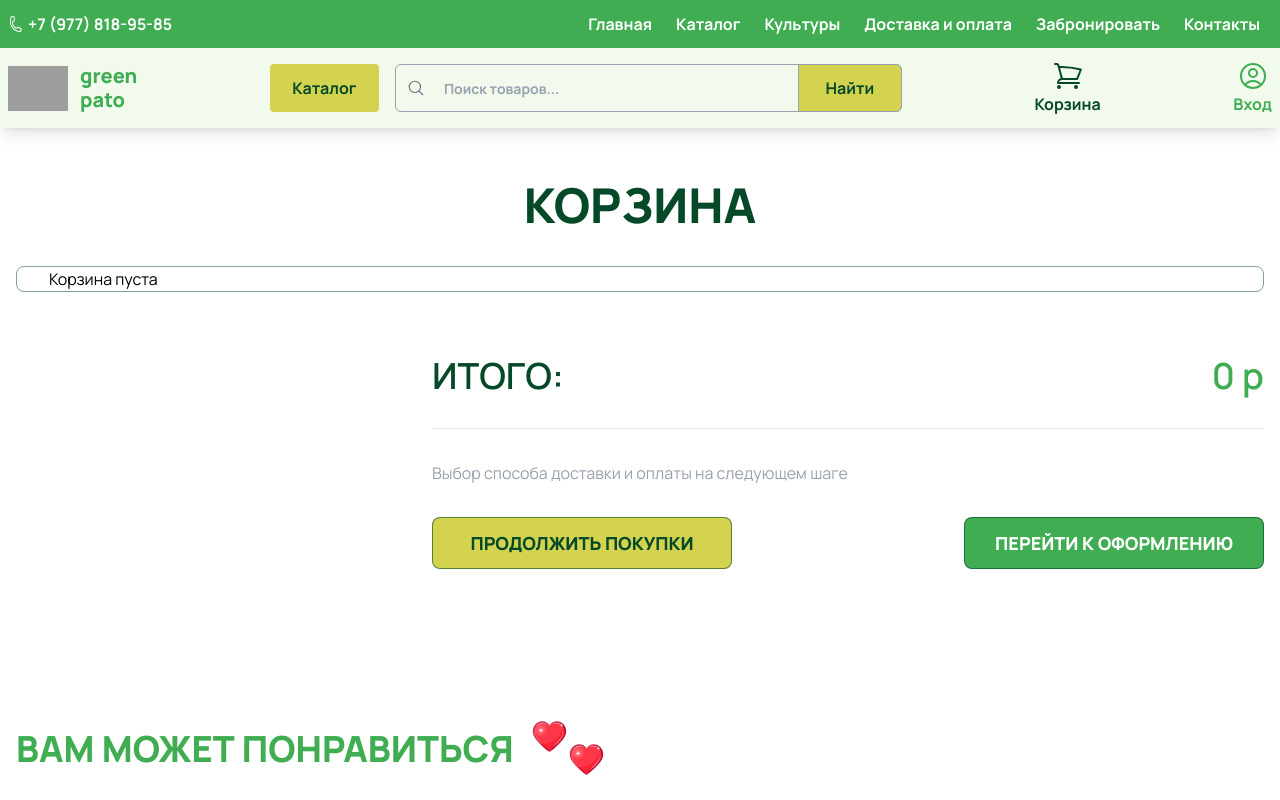
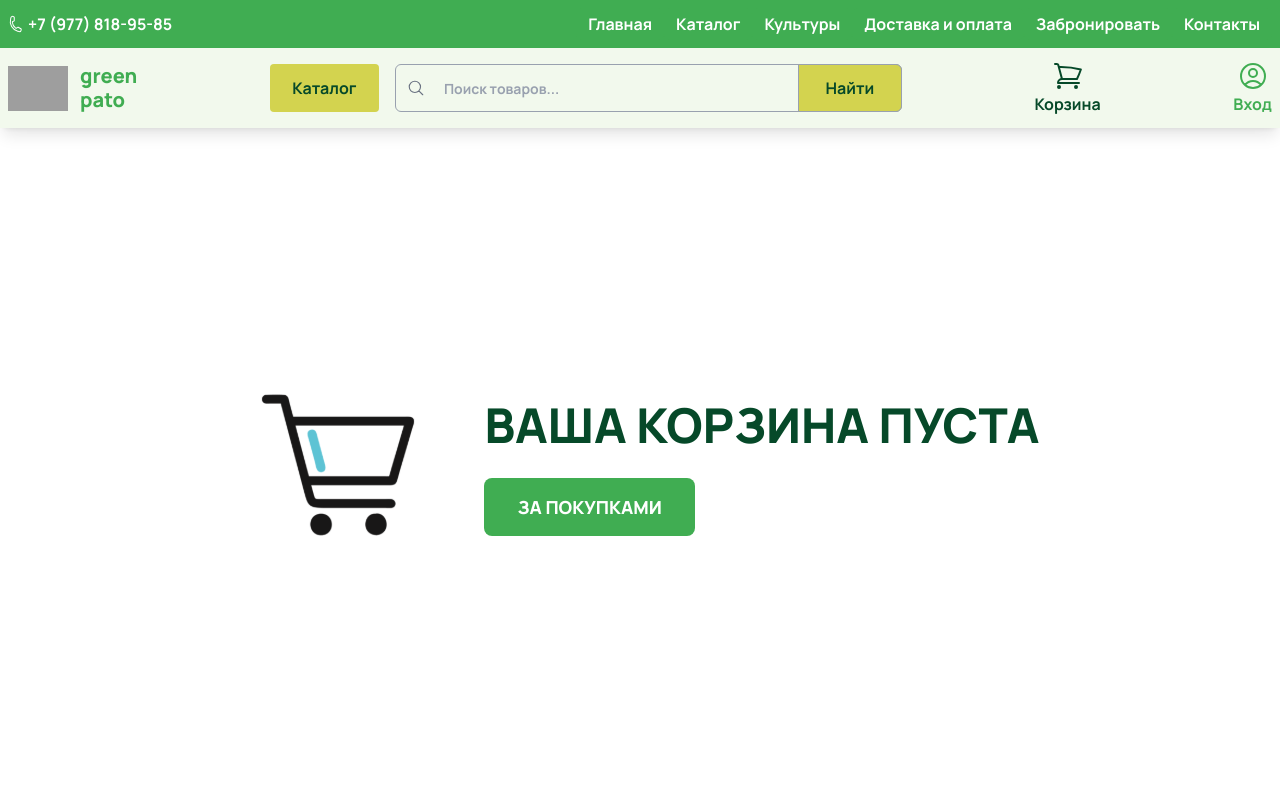
Before and after one commit to yuthala/gp-vps, a Next.js app: page /shopping-cart in a window 1280 px wide. Shown: the top 800 px of the page. Built offline with nearby package versions, Linux system fonts and the light colour scheme; grey boxes are pictures that could not be loaded; a web font is replaced by a local one.

Commit message:
emptyCart component

```diff
--- a/app/lib/actions.ts
+++ b/app/lib/actions.ts
@@ -201,7 +201,7 @@ export async function getProductCard(pathName: string, cropName?: string) {
 		{imageSrc: ['/products/shadeyka_bulb.webp', '/products/shadeyka.webp'], description: 'описание Шадейка бульбочки', descriptionDetails: 'Сорт “Шадейка” - высокоурожайный и неприхотливый озимый сорт чеснока. Один из самых современных сортов чеснока, генетически устойчив к болезням. Сорт специально  выведен  для сурового российского климата.  Срок созревания 110-120 дней. <br/> Рекомендуется раз в 3-4 года обновлять посевной материал путем размножения чеснока через бульбочки, чтобы избежать “вырождения” чеснока  и каждый год получать крупные и здоровые головки.',
 			cropSort: 'Шадейка', cropName: 'shadeyka', tags: ['#чеснок', '#бульбочка', '#Шадейка'], packageSize: [0.5, 1, 2], cropSize: '4-9 мм', pathName: 'bulb', onStockStatus: 'expected', price: 400, measureUnit: 100, estimatedOnStockDate: '10.08.2026', id: 6},
 		{imageSrc: ['/products/lyubasha_odnozubok.webp', '/products/lyubasha.webp'], description: 'описание Любаша однозубок', descriptionDetails: '"Любаша" - высокоурожайный, неприхотливый сорт озимого чеснока. Срок созревания 100-110  дней. Головка крупная, весом до 120 г, состоит из 5-7 крупных зубчиков. <br/> Меньше хлопот и мусора, больше посевного материала! Зубки чеснока отборного качества: без мусора, повреждений и некондиции - то, что нужно для осенней посадки. Экономит ваше время и деньги.',
-			cropName: 'lyubasha', cropSort: 'Любаша', tags: ['#чеснок', '#однозубок', '#Любаша'], packageSize: [2.5, 5, 10], cropSize: 'крупная', pathName: 'odnozubok', onStockStatus: 'available', price: 1200, measureUnit: 100, id: 7},
+			cropName: 'lyubasha', cropSort: 'Любаша', tags: ['#чеснок', '#однозубок', '#Любаша'], packageSize: [2.5, 5, 10], cropSize: 'крупная', pathName: 'odnozubok', onStockStatus: 'available', price: 120, measureUnit: 100, id: 7},
 		{imageSrc: ['/products/komarov_odnozubok.webp', '/products/komarov.webp'], description: 'Однозубок чеснока, сорт Григорий Комаров, размер средний', descriptionDetails: 'Сорт “Григорий Комаров” - озимый стрелкующийся сорт чеснока с крупной головкой. Ароматный, вкус умеренно острый. Масса головки в среднем 90-100 г. Генетически устойчив к болезням. <br/> Однозубок - элитный посевной материал для обновления сорта. Представляет собой небольшую луковку, выращенную из воздушных луковиц чеснока.',
 			cropName: 'komarov', tags: ['#чеснок', '#однозубок', '#ГригорийКомаров'], packageSize: [2.5, 5, 10], cropSize: 'средняя', cropSort: 'Григорий Комаров', pathName: 'odnozubok', onStockStatus: 'available', price: 150, measureUnit: 100, estimatedOnStockDate: '10.08.2026', id: 8},
 		{imageSrc: ['/products/shadeyka_odnozubok.webp', '/products/shadeyka.webp'], description: 'Однозубок чеснока, сорт Шадейка, размер средний', descriptionDetails: 'Сорт “Шадейка” - высокоурожайный и неприхотливый озимый сорт чеснока. Один из самых современных сортов чеснока, генетически устойчив к болезням. Сорт специально  выведен  для сурового российского климата.  Срок созревания 110-120 дней. <br/> Однозубок - элитный посевной материал для обновления сорта. Представляет собой небольшую луковку, выращенную из воздушных луковиц чеснока.',
--- /dev/null
+++ b/app/test/page.tsx
@@ -0,0 +1,143 @@
+
+'use client'
+import { useState } from 'react';
+//import { User, Truck, CreditCard, X } from 'lucide-react'; // Используем lucide-react для иконок
+
+interface CartItem {
+  id: number;
+  name: string;
+  variety: string;
+  weight: string;
+  price: number;
+  quantity: number;
+}
+
+export default function CheckoutPage() {
+  const [deliveryCost, setDeliveryCost] = useState<number>(220);
+
+  const cartItems: CartItem[] = [
+    { id: 1, name: 'Воздушные луковицы чеснока', variety: 'Любаша', weight: '50 г', price: 320, quantity: 1 },
+    { id: 2, name: 'Луковицы шалота', variety: 'Квочка', weight: '250 г', price: 480, quantity: 1 },
+  ];
+
+  const subtotal = cartItems.reduce((acc, item) => acc + item.price * item.quantity, 0);
+
+  return (
+    <div className="max-w-5xl mx-auto p-6 font-sans text-gray-800 bg-white">
+      <header className="mb-8">
+        <button className="text-green-600 text-sm mb-4 flex items-center hover:underline">
+          ‹ Вернуться в корзину
+        </button>
+        <h1 className="text-3xl font-bold uppercase tracking-wide">Оформление заказа</h1>
+      </header>
+
+      <div className="grid grid-cols-1 lg:grid-cols-3 gap-8">
+        {/* ЛЕВАЯ КОЛОНКА: ФОРМЫ */}
+        <div className="lg:col-span-2 space-y-8">
+
+          {/* ШАГ 1: ПОЛУЧАТЕЛЬ */}
+          <section className="border rounded-lg p-6 relative">
+            <div className="absolute -left-3 top-6 bg-gray-200 text-gray-500 w-8 h-8 rounded-md flex items-center justify-center font-bold">1</div>
+            <h2 className="text-lg font-medium mb-4 ml-4">Получатель</h2>
+            <div className="grid grid-cols-1 md:grid-cols-2 gap-4">
+              <input type="text" placeholder="Фамилия *" className="border p-2 rounded w-full outline-none focus:border-green-500" />
+              <input type="text" placeholder="Имя *" className="border p-2 rounded w-full outline-none focus:border-green-500" />
+              <input type="email" placeholder="E-mail *" className="border p-2 rounded w-full outline-none focus:border-green-500" />
+              <div className="flex gap-2">
+                <input type="tel" placeholder="Телефон *" className="border p-2 rounded w-full outline-none focus:border-green-500" />
+                <button className="bg-yellow-400 hover:bg-yellow-500 px-4 py-2 rounded text-sm whitespace-nowrap transition-colors">
+                  ПОЛУЧИТЬ КОД
+                </button>
+              </div>
+            </div>
+            <textarea
+              placeholder="Комментарий к заказу"
+              className="border p-2 rounded w-full mt-4 h-32 resize-none outline-none focus:border-green-500"
+            />
+            <div className="mt-6 flex justify-center">
+              <button className="bg-green-600 hover:bg-green-700 text-white px-12 py-3 rounded font-bold transition-colors">
+                ДАЛЕЕ
+              </button>
+            </div>
+          </section>
+
+          {/* ШАГ 2: ДОСТАВКА */}
+          <section className="border rounded-lg p-6 relative opacity-60">
+             <div className="absolute -left-3 top-6 bg-gray-200 text-gray-500 w-8 h-8 rounded-md flex items-center justify-center font-bold">2</div>
+             <h2 className="text-lg font-medium mb-4 ml-4">Способ доставки</h2>
+             <p className="text-sm text-gray-500 mb-2">Выберите курьерскую службу</p>
+             <select className="border p-2 rounded w-full md:w-1/2 mb-4 bg-gray-50">
+               <option>Выберите...</option>
+             </select>
+
+             <div className="text-sm space-y-1">
+               <p className="text-gray-500">Посмотреть доступные адреса ПВЗ можно по ссылке:</p>
+               <a href="https://5post.ru" className="text-red-500 underline">https://5post.ru</a>
+             </div>
+
+             <div className="mt-4 grid grid-cols-1 md:grid-cols-2 gap-4">
+                <select className="border p-2 rounded w-full bg-gray-50">
+                   <option>Выберите...</option>
+                </select>
+                <input type="text" placeholder="Адрес *" className="border p-2 rounded w-full bg-gray-50" />
+             </div>
+
+             <div className="mt-4 text-sm text-gray-500">
+               Стоимость доставки: <span className="text-black font-bold ml-4">{deliveryCost} р</span>
+             </div>
+          </section>
+
+          {/* ШАГ 3: ОПЛАТА */}
+          <section className="border rounded-lg p-6 relative opacity-60">
+             <div className="absolute -left-3 top-6 bg-gray-200 text-gray-500 w-8 h-8 rounded-md flex items-center justify-center font-bold">3</div>
+             <h2 className="text-lg font-medium mb-4 ml-4">Способ оплаты</h2>
+             <div className="flex flex-wrap gap-4">
+               <div className="border rounded p-3 flex items-center gap-2 cursor-pointer hover:border-blue-400">
+                 <div className="w-6 h-6 bg-blue-500 rounded-full flex items-center justify-center text-[10px] text-white">SBP</div>
+                 <span className="text-xs uppercase font-bold">Система быстрых платежей</span>
+               </div>
+               <div className="border rounded p-3 flex items-center gap-2 cursor-pointer hover:border-blue-400">
+                 <div className="w-8 h-5 bg-gray-200 rounded"></div>
+                 <span className="text-xs uppercase font-bold">Банковская карта</span>
+               </div>
+             </div>
+          </section>
+
+
+        </div>
+
+        {/* ПРАВАЯ КОЛОНКА: ВАШ ЗАКАЗ */}
+        <aside className="lg:col-span-1">
+          <div className="bg-gray-50 rounded-lg p-6 border sticky top-6">
+            <h2 className="text-xl font-bold uppercase mb-6">Ваш заказ</h2>
+            <div className="space-y-6 mb-8">
+              {cartItems.map((item) => (
+                <div key={item.id} className="flex gap-3 relative">
+                  <div className="w-16 h-16 bg-gray-200 rounded overflow-hidden flex-shrink-0">
+                    {/* Заглушка для фото */}
+                    <div className="w-full h-full flex items-center justify-center text-gray-400 text-xs">IMG</div>
+                  </div>
+                  <div className="flex-1 pr-4">
+                    <p className="text-sm font-medium leading-tight">
+                      {item.name}, сорт {item.variety}, {item.weight}
+                    </p>
+                    <p className="text-sm mt-1 text-gray-600">{item.price} р x {item.quantity} шт</p>
+                  </div>
+                  <button className="absolute right-0 top-0 text-gray-400 hover:text-black">
+                    {/* <X size={16} /> */}
+										icon
+                  </button>
+                </div>
+              ))}
+            </div>
+
+            <div className="border-t pt-4 flex justify-between items-center">
+              <span className="text-lg font-bold text-green-700 uppercase tracking-widest">Итого:</span>
+              <span className="text-2xl font-bold">{subtotal} р</span>
+            </div>
+          </div>
+        </aside>
+      </div>
+    </div>
+  );
+};
--- a/app/ui/Button.tsx
+++ b/app/ui/Button.tsx
@@ -19,29 +19,34 @@ export default function Button({
   ...props
 }: ButtonProps) {
 
+	//dвсота кнопки
   const heightStyle = {
     52: 'h-[52px] px-6 py-3 text-base',
     58: 'h-[58px] px-7 py-4 text-lg',
     80: 'h-[80px] px-8 py-5 text-xl',
   }[height];
 
+	//цвет текста кнопки
   const colorStyle = {
     '#064929': 'text-[#064929]',
     '#F2F9ED': 'text-[#F2F9ED]',
 		'text-white': 'text-white'
   }[color];
 
+	//border
   const borderStyle = {
     '#064929': 'border border-[#064929]/60',
     'transparent': 'border border-transparent',
   }[borderColor];
 
+	//фон кнопки
   const bgStyle = {
     '#D3D34F': 'bg-[#D3D34F]',
     '#40AD52': 'bg-[#40AD52]',
     '#F2F9ED': 'bg-[#F2F9ED]',
   }[backgroundColor];
 
+	//постоянные классы
   const buttonClasses = `inline-flex items-center justify-center rounded-lg transition-all duration-200 focus:outline-none focus:ring-2 focus:ring-offset-2 focus:ring-[#064929] ${heightStyle} ${colorStyle} ${borderStyle} ${bgStyle} ${className}`;
 
   return (
--- a/app/ui/recommendedProducts/RecommendedProducts.tsx
+++ b/app/ui/recommendedProducts/RecommendedProducts.tsx
@@ -21,7 +21,7 @@ export default function RecommendedProducts() {
   const selected = shuffled.slice(0, 3);
 
   return (
-    <section className="pt-20">
+    <section className="pt-10 sm:pt-20">
 			<div className="flex items-center gap-4 pb-6 sm:pb-10">
 				<h5>Вам может понравиться</h5>
 					<Image
--- a/app/ui/shoppingCart/ShoppingCartComponent.tsx
+++ b/app/ui/shoppingCart/ShoppingCartComponent.tsx
@@ -9,6 +9,7 @@ import Button from '@/app/ui/Button';
 import ShoppingCartLine from './ShoppingCartLine';
 import { deleteItemFromCart } from "../../lib/shoppingCartActions";
 import RecommendedProducts from "../recommendedProducts/RecommendedProducts";
+import CartEmpty from "./cartEmpty";
 
 
 export default function ShoppingCartComponent() {
@@ -39,19 +40,25 @@ export default function ShoppingCartComponent() {
 
   return (
 	<div className="flex flex-col items-center gap-4 sm:gap-8 px-2 sm:px-4">
+			{shoppingCart?.cartItems && shoppingCart.cartItems.length > 0 ? (
+				<>
 					<Heading level={2} className="">Корзина</Heading>
 					<div className="w-full rounded-lg border  border-[#064929]/50 px-4 sm:px-8 flex flex-col divide-y divide-gray-200">
-        {shoppingCart?.cartItems && shoppingCart.cartItems.length > 0 ? (
-          shoppingCart.cartItems.map((item: CartItem, index: number) => (
+						{shoppingCart.cartItems.map((item: CartItem, index: number) => (
 							<div className="py-4 sm:py-8" key={index}>
 								<ShoppingCartLine item={item} index={index} onRemove={() => handleRemoveItem(item)}/>
 							</div>
-          ))
+						))}
+					</div>
+				</>
+
 			) : (
-          <div>Корзина пуста</div>
+				<CartEmpty/>
 			)}
-      </div>
 
+
+			{shoppingCart?.cartItems && shoppingCart.cartItems.length > 0 && (
+				<>
 					<div className="flex justify-end w-full">
 						<div className="py-4 sm:py-8 w-full lg:w-2/3 border-b border-gray-200">
 							<Pricing
@@ -89,7 +96,8 @@ export default function ShoppingCartComponent() {
 							</Link>
 						</div>
 					</div>
-
+				</>
+			)}
 			<div>
 				<RecommendedProducts />
 			</div>
--- a/app/ui/shoppingCart/ShoppingCartLine.tsx
+++ b/app/ui/shoppingCart/ShoppingCartLine.tsx
@@ -47,7 +47,7 @@ export default function ShoppingCartLine({ item, index, onRemove }: ShoppingCart
       </div>
 
       {/* Description */}
-      <div className="flex text-center text-lg sm:text-2xl text-foreground font-extrabold  sm:col-span-1">
+      <div className="flex text-lg sm:text-2xl text-foreground font-extrabold  sm:col-span-1">
         {item.description}, {item.packageSize * item.measureUnit} г
       </div>
 
--- /dev/null
+++ b/app/ui/shoppingCart/cartEmpty.tsx
@@ -0,0 +1,42 @@
+import Image from "next/image";
+import Button from "../Button";
+import Link from "next/link";
+
+export default function CartEmpty() {
+	return(
+		<div className="max-w-7xl w-full mx-auto py-[10vh] sm:py-[20vh]">
+			<div className="flex flex-col md:flex-row items-center justify-center gap-8 md:gap-12 p-6 md:p-8">
+				{/* Icon on the left */}
+				<div className="shrink-0">
+					<Image
+							src="/icons/empty_cart.svg"
+							alt="empty_cart"
+							width={196}
+							height={196}
+							className=" object-cover"
+						/>
+				</div>
+
+				{/* Right block with text and button */}
+				<div className="flex flex-col gap-6 items-center md:items-start text-center md:text-left">
+					{/* Phrase */}
+					<h2 className="text-2xlfont-semibold text-foreground">
+						Ваша корзина пуста
+					</h2>
+
+					{/* Button */}
+					<Link href="/catalog">
+						<Button
+							height={58}
+							backgroundColor="#40AD52"
+							color={'text-white'}
+							className="px-8 py-3 rounded-lg uppercase text-lg font-extrabold"
+						>
+								За покупками
+						</Button>
+					</Link>
+				</div>
+			</div>
+		</div>
+	)
+}
```
Also changed, not shown: app/lib/shoppingCartActions.ts (+42 -42 lines), public/icons/empty_cart.svg (added). Lines whose indentation alone changed are shown as unchanged.
